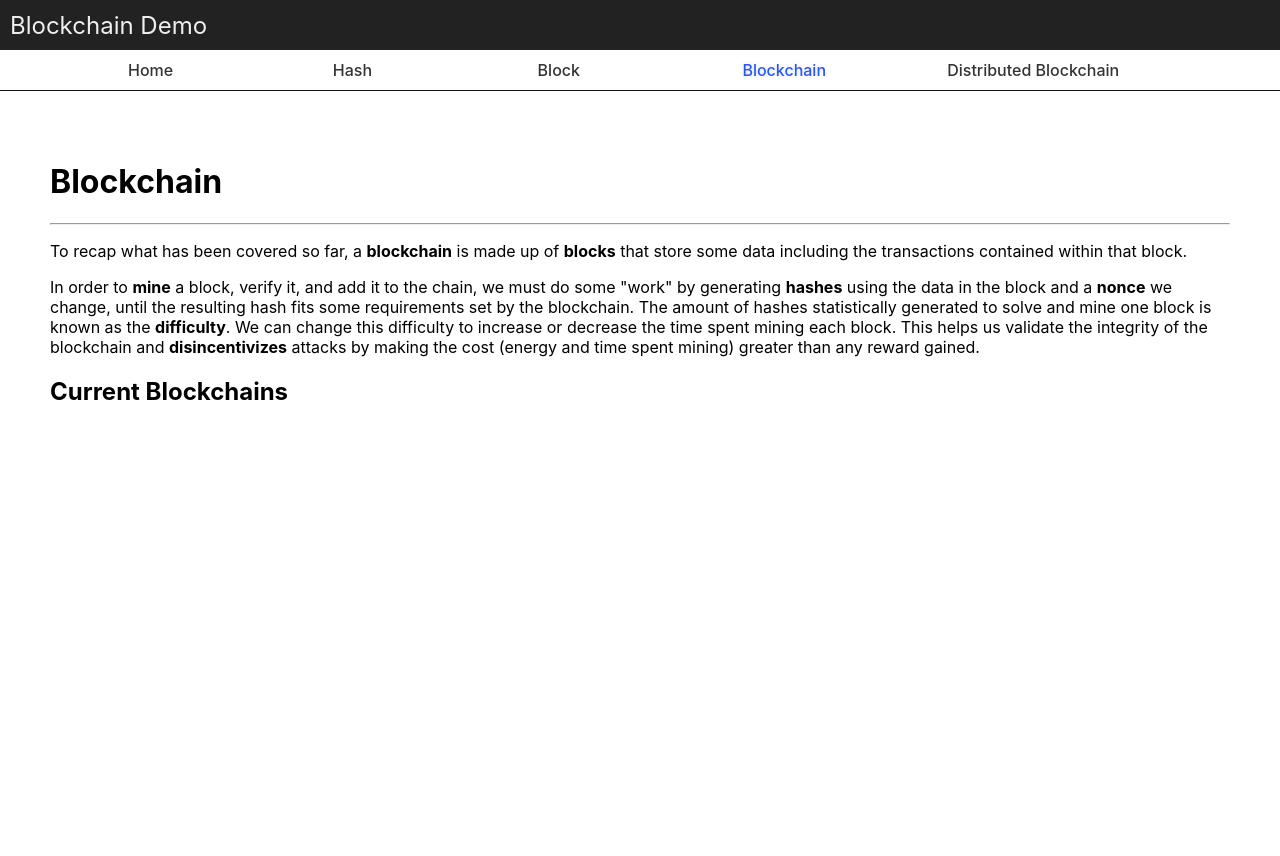
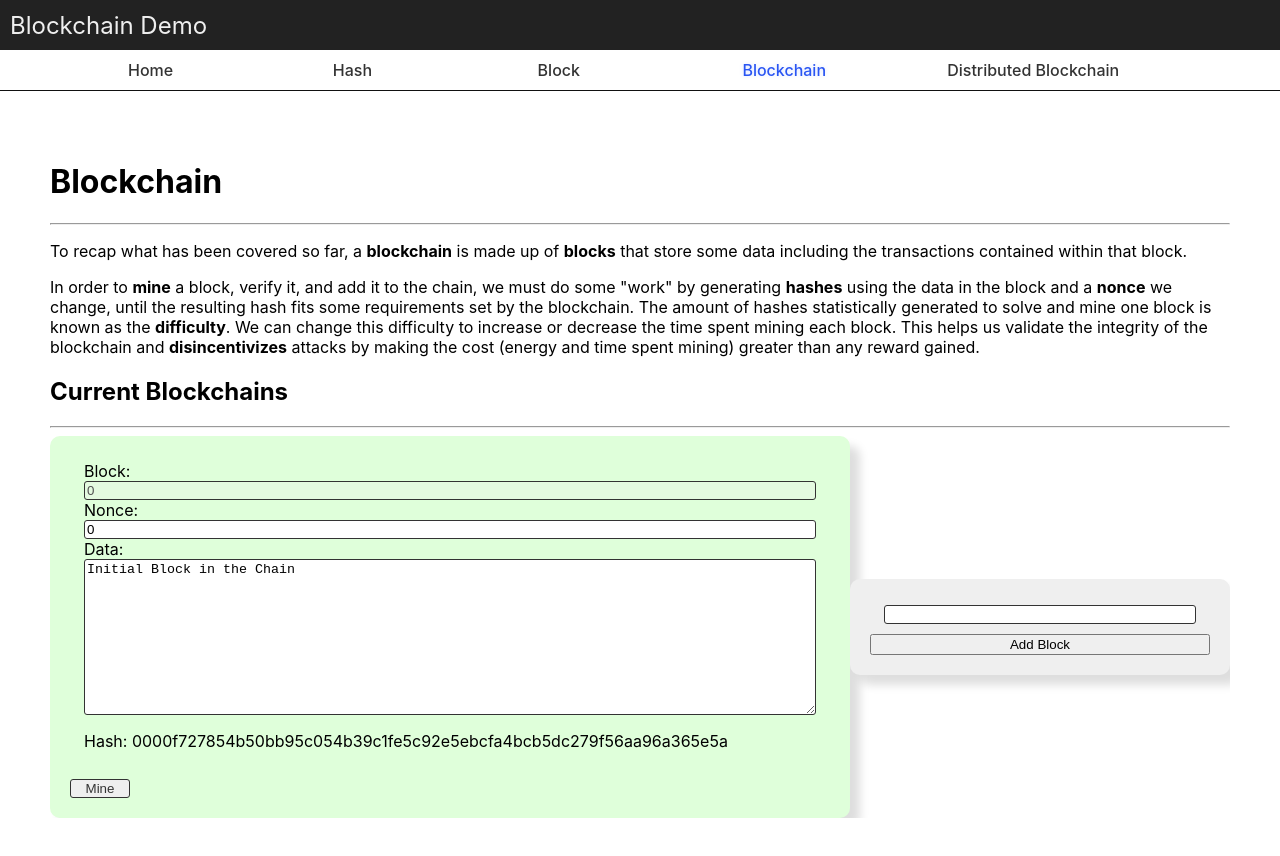
Before and after one commit to joecaro/blockchain-demo-reactJS, a React (Create React App) app: page /blockchain in a window 1280 px wide. Shown: the top 856 px of the page. Before the commit the page ends 800 px from the top, so only its background shows below. Built offline with nearby package versions, Linux system fonts and the light colour scheme.

Commit message:
blockchain page components

```diff
--- a/src/Pages/Blockchain.js
+++ b/src/Pages/Blockchain.js
@@ -1,4 +1,5 @@
 import React from "react";
+import BlockchainComponent from "../components/Blockchain";
 
 export default function Blockchain() {
   return (
@@ -24,6 +25,8 @@ export default function Blockchain() {
       </p>
       <h2>Current Blockchains</h2>
       <p></p>
+      <hr />
+      <BlockchainComponent />
     </>
   );
 }
--- /dev/null
+++ b/src/components/AddBlock.js
@@ -0,0 +1,49 @@
+import React, { useState } from "react";
+import styled from "styled-components";
+
+export default function AddBlock({ addNewBlock }) {
+  const [value, setValue] = useState("");
+
+  const handleChange = (e) => {
+    setValue(e.target.value);
+  };
+  const handleAddBlock = (e) => {
+    e.preventDefault();
+    setValue("");
+    // add block
+  };
+  return (
+    <Form>
+      <fieldset>
+        <input type='textarea' value={value} onChange={handleChange}></input>
+      </fieldset>
+      <button onClick={handleAddBlock}>Add Block</button>
+    </Form>
+  );
+}
+
+const Form = styled.form`
+  position: relative;
+  padding: 20px;
+  margin: auto;
+  width: 400px;
+  height: 100%;
+  border-radius: 10px;
+  box-shadow: 10px 10px 10px #00000022;
+  background-color: #efefef;
+  display: flex;
+  flex-direction: column;
+  fieldset {
+    display: flex;
+    flex-direction: column;
+    border: none;
+  }
+  input {
+    border-radius: 3px;
+    border: 1px solid #333;
+  }
+  textarea {
+    border-radius: 3px;
+    border: 1px solid #333;
+  }
+`;
--- /dev/null
+++ b/src/components/Block/BlockchainBlock.js
@@ -0,0 +1,115 @@
+import React, { useEffect, useState } from "react";
+import styled from "styled-components";
+
+export const SingleBlockCard = styled.div`
+  position: relative;
+  padding: 20px;
+  margin: auto;
+  width: 100%;
+  min-width: 600px;
+  max-width: 800px;
+  border-radius: 10px;
+  box-shadow: 10px 10px 10px #00000022;
+  background-color: ${({ valid }) => (valid ? "#dfffda" : "#ffdada")};
+  fieldset {
+    display: flex;
+    flex-direction: column;
+    border: none;
+  }
+  input {
+    border-radius: 3px;
+    border: 1px solid #333;
+  }
+  textarea {
+    border-radius: 3px;
+    border: 1px solid #333;
+  }
+`;
+
+const MineButton = styled.button`
+  color: ${({ isLoading }) => (isLoading ? "#aaa" : "#333")};
+  transform: ${({ isLoading }) => (isLoading ? "scale(.9)" : "")};
+  width: ${({ isLoading }) => (isLoading ? "40px" : "60px")};
+  aspect-ratio: ${({ isLoading }) => (isLoading ? "1" : "4")};
+  border-radius: ${({ isLoading }) => (isLoading ? "100%" : "3px")};
+  border: 1px solid #333;
+  transition: 0.1s;
+`;
+
+export default function BlockchainBlock({
+  blockchain,
+  chain,
+  setChain,
+  block,
+}) {
+  const [nonce, setNonce] = useState(block.nonce);
+  const [data, setData] = useState(block.data);
+  const [isLoading, setIsLoading] = useState(false);
+
+  const handleNonceChange = (event) => {
+    setNonce(event.target.value);
+    blockchain.updateBlockNonce(block.index, event.target.value);
+    console.log(blockchain[block.index]);
+    setChain(blockchain.chain);
+  };
+  const handleDataChange = (event) => {
+    setData(event.target.value);
+    blockchain.updateBlockData(block.index, event.target.value);
+    setChain(blockchain.chain);
+  };
+
+  const handleMine = (e) => {
+    e.preventDefault();
+    setIsLoading(true);
+    setTimeout(() => {
+      blockchain.mineBlock(blockchain.chain[block.index], true);
+      setChain(blockchain.chain);
+      setNonce(blockchain.chain[block.index].nonce);
+      setIsLoading(false);
+    }, 100);
+  };
+  useEffect(() => {
+    console.log(blockchain.chain[block.index]);
+  });
+  return (
+    <SingleBlockCard valid={!blockchain.chain[block.index].error}>
+      <form>
+        <fieldset>
+          <label htmlFor='block'>Block: </label>
+          <input
+            type='number'
+            name='block'
+            id='block'
+            value={chain[0].index}
+            disabled={true}
+          />
+          <label htmlFor='nonce'>Nonce: </label>
+          <input
+            type='number'
+            id='nonce'
+            name='nonce'
+            value={nonce}
+            onChange={handleNonceChange}
+          />
+          <label htmlFor='data'>Data: </label>
+          <textarea
+            type='textarea'
+            name='data'
+            id='data'
+            rows='10'
+            cols='40'
+            value={data}
+            onChange={handleDataChange}
+          />
+          <p>
+            Hash: <span>{chain[0].hash}</span>
+          </p>
+        </fieldset>
+        <MineButton isLoading={isLoading} onClick={handleMine}>
+          {" "}
+          Mine
+        </MineButton>
+      </form>
+    </SingleBlockCard>
+  );
+}
--- a/src/components/Block/index.js
+++ b/src/components/Block/index.js
@@ -1,6 +1,19 @@
 import React from "react";
+import BlockchainBlock from "./BlockchainBlock";
 import SingeBlock from "./SingeBlock";
 
-export default function index({ type }) {
-  return <>{type === "single" && <SingeBlock />}</>;
+export default function index({ type, blockchain, chain, setChain, block }) {
+  return (
+    <>
+      {type === "single" && <SingeBlock />}
+      {type === "blockchain" && (
+        <BlockchainBlock
+          blockchain={blockchain}
+          chain={chain}
+          setChain={setChain}
+          block={block}
+        />
+      )}
+    </>
+  );
 }
--- /dev/null
+++ b/src/components/Blockchain.js
@@ -0,0 +1,32 @@
+import React, { useState } from "react";
+import styled from "styled-components";
+import { Blockchain } from "../lib/blockchain";
+import AddBlock from "./AddBlock";
+import Block from "./Block";
+
+export default function BlockchainComponent() {
+  const [blockchain, setBlockChain] = useState(new Blockchain());
+  const [chain, setChain] = useState(blockchain.chain);
+
+  return (
+    <BlockchainContainer>
+      {" "}
+      {chain.map((block) => (
+        <Block
+          key={block.index}
+          type='blockchain'
+          blockchain={blockchain}
+          chain={chain}
+          setChain={setChain}
+          block={block}
+        />
+      ))}
+      <AddBlock addNewBlock={blockchain.addNewBlock} />
+    </BlockchainContainer>
+  );
+}
+
+const BlockchainContainer = styled.div`
+  display: flex;
+  overflow-x: scroll;
+`;
--- a/src/lib/blockchain.js
+++ b/src/lib/blockchain.js
@@ -4,7 +4,7 @@ import { SHA256 } from "crypto-js";
 export class Blockchain {
   constructor() {
     this.chain = [this.initGenesisBlock()];
-    this.difficulty = 5;
+    this.difficulty = 4;
   }
 
   initGenesisBlock() {
@@ -34,7 +34,7 @@ export class Blockchain {
 
   updateChain(block) {
     // update hash for each block starting at this block and looping through the rest of the chain + validate new hashes
-    for (let i = block.index; i < this.chain.length; i++) {
+    for (let i = block.index + 1; i < this.chain.length; i++) {
       this.chain[i].hash = this.calculateHash(
         this.chain[i],
         this.chain[i].nonce
@@ -48,7 +48,7 @@ export class Blockchain {
   }
 
   mineBlock(block, isChain) {
-    if (block.validateHash(block, block.nonce)) {
+    if (this.validateHash(block, block.nonce)) {
       let testNonce = 0;
       while (
         this.calculateHash(block, testNonce).substring(0, this.difficulty) !==
@@ -58,11 +58,10 @@ export class Blockchain {
       }
       this.chain[block.index].nonce = testNonce;
       this.chain[block.index].hash = this.calculateHash(block, testNonce);
+      this.chain[block.index].error = this.validateHash(block);
 
       if (isChain) {
         this.updateChain(block);
-      } else {
-        block.error = this.validateHash(block);
       }
     }
   }
@@ -83,6 +82,7 @@ export class Blockchain {
 
   updateBlockData(blockIndex, data) {
     this.chain[blockIndex].data = data;
+    this.chain[blockIndex].error = this.validateHash(this.chain[blockIndex]);
     this.updateChain(this.chain[blockIndex]);
   }
 
```
